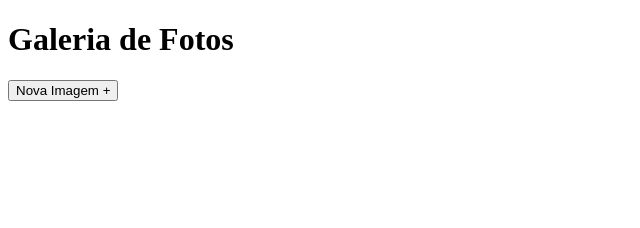
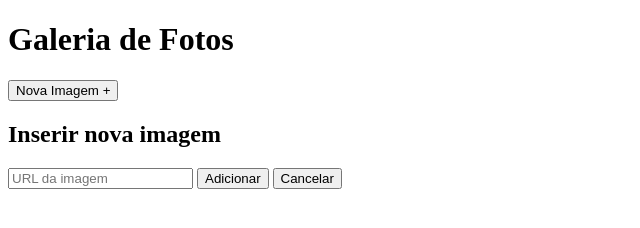
Before and after one commit to davislamenha/projeto-modulo9-ebac, a plain HTML site: page index.html in a window 1280 px wide. Shown: the whole page, without its empty margins (0-640 px from the left). Drawn offline with Linux system fonts and the light colour scheme.

Commit message:
html do formulario para adicionar a imagem

```diff
--- a/index.html
+++ b/index.html
@@ -16,6 +16,13 @@
     <h1>Galeria de Fotos</h1>
     <button type="button">Nova Imagem +</button>
   </header>
+
+  <form action="">
+    <h2>Inserir nova imagem</h2>
+    <input type="url" required placeholder="URL da imagem">
+    <button type="submit">Adicionar</button>
+    <button type="reset">Cancelar</button>
+  </form>
 </body>
 
 </html>
```
